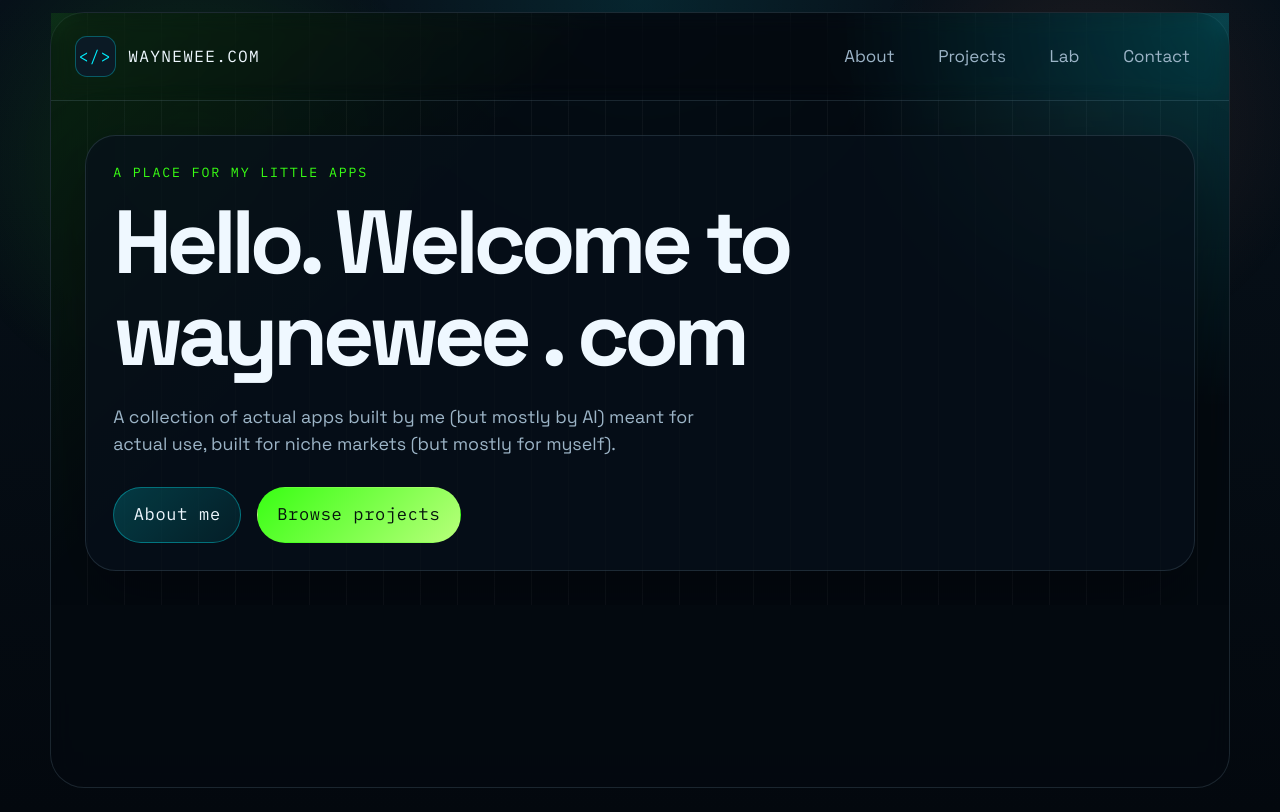
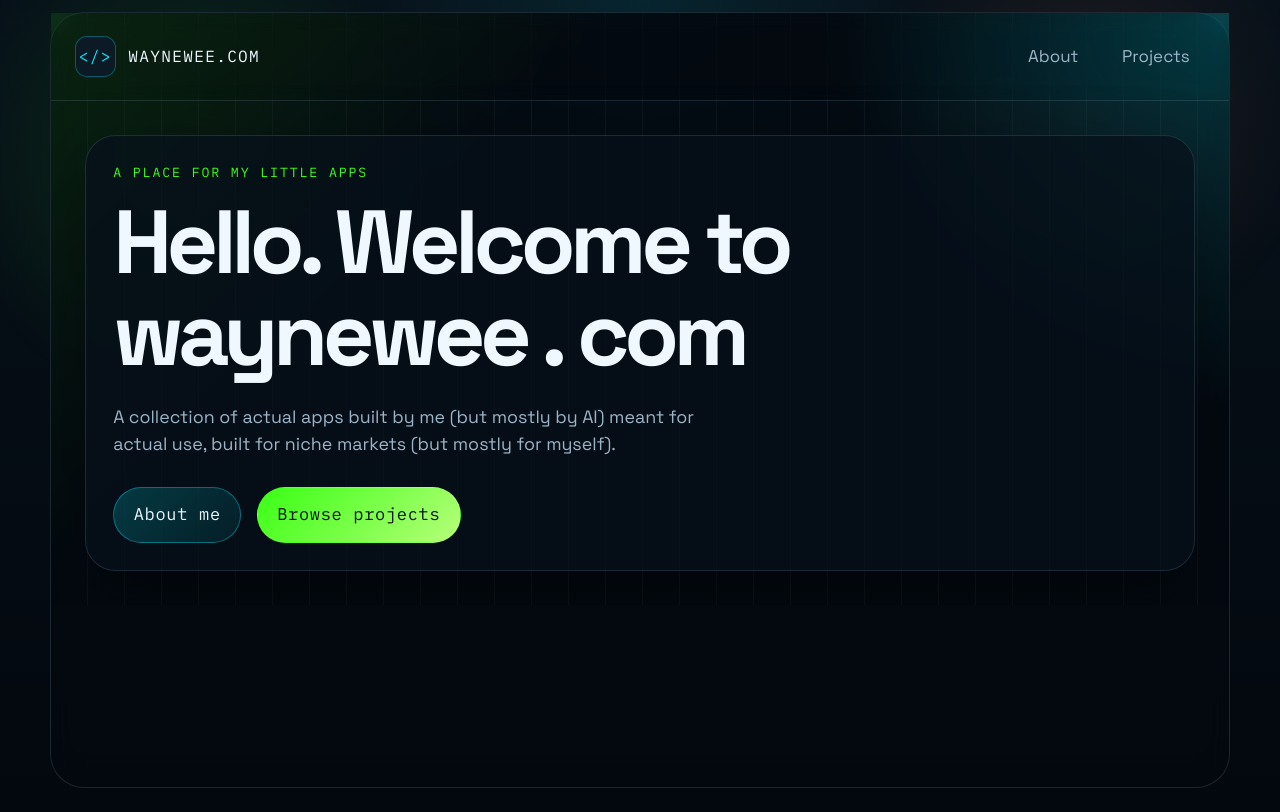
Before and after one commit to waynewee/waynewee.com, a React (Vite) app: page / in a window 1280 px wide. Built offline with nearby package versions, Linux system fonts and the light colour scheme.

Commit message:
Remove lab and contact me

```diff
--- a/src/App.tsx
+++ b/src/App.tsx
@@ -193,8 +193,6 @@ function AppShell() {
         <nav className="topnav" aria-label="Primary">
           <PrimaryNavLink to="/about">About</PrimaryNavLink>
           <PrimaryNavLink to="/projects">Projects</PrimaryNavLink>
-          <PrimaryNavLink to="/lab">Lab</PrimaryNavLink>
-          <PrimaryNavLink to="/contact">Contact</PrimaryNavLink>
         </nav>
       </header>
 
```
